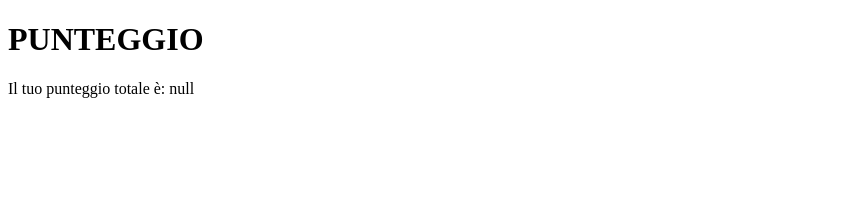
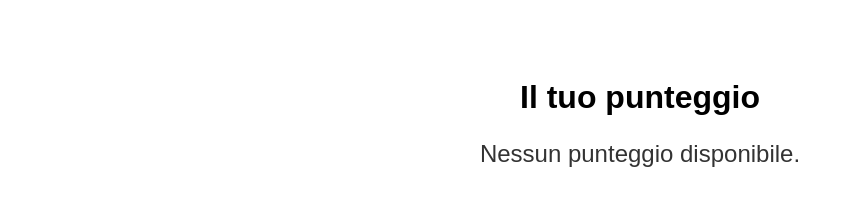
Before and after one commit to stefanopileggi/next-quiz-feedback, a plain HTML site: page index.html in a window 1280 px wide. Shown: the whole page, without its empty margins (0-853 px from the left). Drawn offline with Linux system fonts and the light colour scheme.

Commit message:
Update index.html

```diff
--- a/index.html
+++ b/index.html
@@ -1,18 +1,41 @@
 <!DOCTYPE html>
-<html lang="it">
+<html lang="en">
 <head>
   <meta charset="UTF-8">
   <meta name="viewport" content="width=device-width, initial-scale=1.0">
-  <title>Feedback del Modulo</title>
+  <title>Quiz Feedback</title>
+  <style>
+    body {
+      font-family: Arial, sans-serif;
+      text-align: center;
+      padding: 50px;
+    }
+    .score {
+      font-size: 24px;
+      color: #333;
+    }
+  </style>
 </head>
 <body>
-  <h1>PUNTEGGIO</h1>
-  <p id="feedback">Caricamento del feedback...</p>
+  <h1>Il tuo punteggio</h1>
+  <p class="score" id="score"></p>
 
   <script>
-    const urlParams = new URLSearchParams(window.location.search);
-    const score = urlParams.get('score');
-    document.getElementById('feedback').textContent = `Il tuo punteggio totale è: ${score}`;
+    // Funzione per ottenere il parametro "score" dall'URL
+    function getScoreFromURL() {
+      const urlParams = new URLSearchParams(window.location.search);
+      return urlParams.get('score');
+    }
+
+    // Mostra il punteggio nella pagina
+    window.onload = function() {
+      const score = getScoreFromURL();
+      if (score) {
+        document.getElementById('score').textContent = `Il tuo punteggio è: ${score}`;
+      } else {
+        document.getElementById('score').textContent = 'Nessun punteggio disponibile.';
+      }
+    };
   </script>
 </body>
 </html>
```
